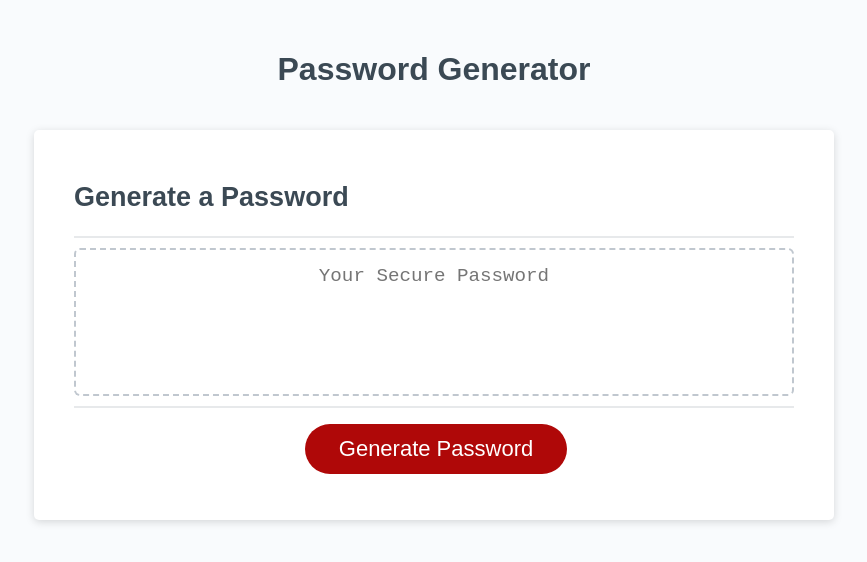
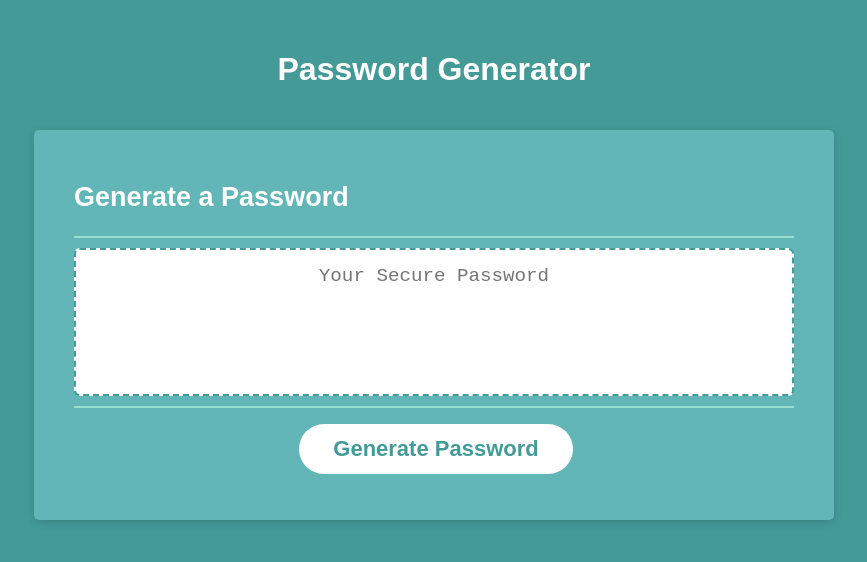
Before and after one commit to MaccersM8/Password-Generator-JS, a plain HTML site: page index.html in a window 1280 px wide. Shown: the whole page, without its empty margins (206-1073 px from the left). Drawn offline with Linux system fonts and the light colour scheme.

Commit message:
Added Comments And Custom Styling

```diff
--- a/Assets/style.css
+++ b/Assets/style.css
@@ -3,7 +3,7 @@
 *::after {
   box-sizing: border-box;
 }
-
+/* Relating To HTML Element, Body Element And Wrapper Class On HTML Document */
 html,
 body,
 .wrapper {
@@ -11,74 +11,79 @@ body,
   margin: 0;
   padding: 0;
 }
-
+/* Relating To Body Element On HTML Document */
 body {
   font-family: sans-serif;
-  background-color: #f9fbfd;
+  background-color: #439A97;
+  ;
 }
-
+/* Relating To Wrapper Class On HTML Document */
 .wrapper {
   padding-top: 30px;
   padding-left: 20px;
   padding-right: 20px;
 }
-
+/* Relating To Header Element On HTML Document */
 header {
   text-align: center;
   padding: 20px;
   padding-top: 0px;
-  color: hsl(206, 17%, 28%);
+  color: white;
 }
-
+/* Relating To Card Class On HTML Document */
 .card {
-  background-color: hsl(0, 0%, 100%);
+  background-color: #62B6B7;
   border-radius: 5px;
   border-width: 1px;
   box-shadow: rgba(0, 0, 0, 0.15) 0px 2px 8px 0px;
-  color: hsl(206, 17%, 28%);
+  color: white;
   font-size: 18px;
   margin: 0 auto;
   max-width: 800px;
   padding: 30px 40px;
 }
-
+/* Relating To Card Header Class On HTML Document */
 .card-header::after {
   content: " ";
   display: block;
   width: 100%;
-  background: #e7e9eb;
+  background: #97DECE;
   height: 2px;
 }
-
+/* Relating To Card Body Class On HTML Document */
 .card-body {
   min-height: 100px;
 }
 
+/* Relating To Card Footer Class On HTML Document */
 .card-footer {
   text-align: center;
 }
 
+/* Relating To Card Footer Class On HTML Document */
 .card-footer::before {
   content: " ";
   display: block;
   width: 100%;
-  background: #e7e9eb;
+  background: #97DECE;
   height: 2px;
 }
 
+/* Relating To Card Footer Class On HTML Document */
 .card-footer::after {
   content: " ";
   display: block;
   clear: both;
 }
 
+/* Relating To Button Class On HTML Document */
 .btn {
   border: none;
-  background-color: hsl(360, 91%, 36%);
+  background-color: white;
   border-radius: 25px;
   box-shadow: rgba(0, 0, 0, 0.1) 0px 1px 6px 0px rgba(0, 0, 0, 0.2) 0px 1px 1px
     0px;
-  color: hsl(0, 0%, 100%);
+  color: #439A97;
   display: inline-block;
   font-size: 22px;
   line-height: 22px;
@@ -88,15 +93,7 @@ header {
   cursor: pointer;
 }
 
-button[disabled] {
-  cursor: default;
-  background: #c0c7cf;
-}
-
-.float-right {
-  float: right;
-}
-
+/* Relating To Password ID On HTML Document */
 #password {
   -webkit-appearance: none;
   -moz-appearance: none;
@@ -112,12 +109,14 @@ button[disabled] {
   text-align: center;
   margin-top: 10px;
   margin-bottom: 10px;
-  border: 2px dashed #c0c7cf;
+  border: 2px dashed #439A97;
   border-radius: 6px;
   resize: none;
   overflow: hidden;
+  color:#439A97;
 }
 
+/* Media Queries For HTML Page */
 @media (max-width: 690px) {
   .btn {
     font-size: 1rem;
@@ -129,7 +128,6 @@ button[disabled] {
     font-size: 1rem;
   }
 }
-
 @media (max-width: 500px) {
   .btn {
     font-size: 0.8rem;
--- a/index.html
+++ b/index.html
@@ -1,21 +1,31 @@
+<!-- Elements Required For HTML Document -->
 <!DOCTYPE html>
 <html lang="en-gb">
+  <!-- Head Element Of The HTML Document-->
   <head>
+    <!-- Required Meta Tags For The HTML Document-->
     <meta charset="UTF-8" />
     <meta name="viewport" content="width=device-width, initial-scale=1.0" />
     <meta http-equiv="X-UA-Compatible" content="ie=edge" />
+    <!-- Title Of HTML Document -->
     <title>Password Generator</title>
+    <!-- Link To CSS Style Sheet -->
     <link rel="stylesheet" href="./Assets/style.css" />
   </head>
+  <!-- Body Element Of HTML Document -->
   <body>
     <div class="wrapper">
+      <!-- Header Element OF HTML Document-->
       <header>
         <h1>Password Generator</h1>
       </header>
+      <!-- Sub Section Of HTML Document -->
       <div class="card">
+        <!-- Sub Heading Of HTML Document -->
         <div class="card-header">
           <h2>Generate a Password</h2>
         </div>
+        <!-- Section Where Generated Password Should Be Visible -->
         <div class="card-body">
           <textarea
             readonly
@@ -24,11 +34,13 @@
             aria-label="Generated Password"
           ></textarea>
         </div>
+        <!-- Section For Generate Button -->
         <div class="card-footer">
-          <button onclick="PrintToHTML()" id="generate" class="btn">Generate Password</button>
+          <button onclick="PrintToHTML()" id="generate" class="btn"><strong>Generate Password</strong></button>
         </div>
       </div>
     </div>
+    <!-- Link To JavaScript File-->
     <script src="./Assets/script.js"></script>
   </body>
 </html>
```
